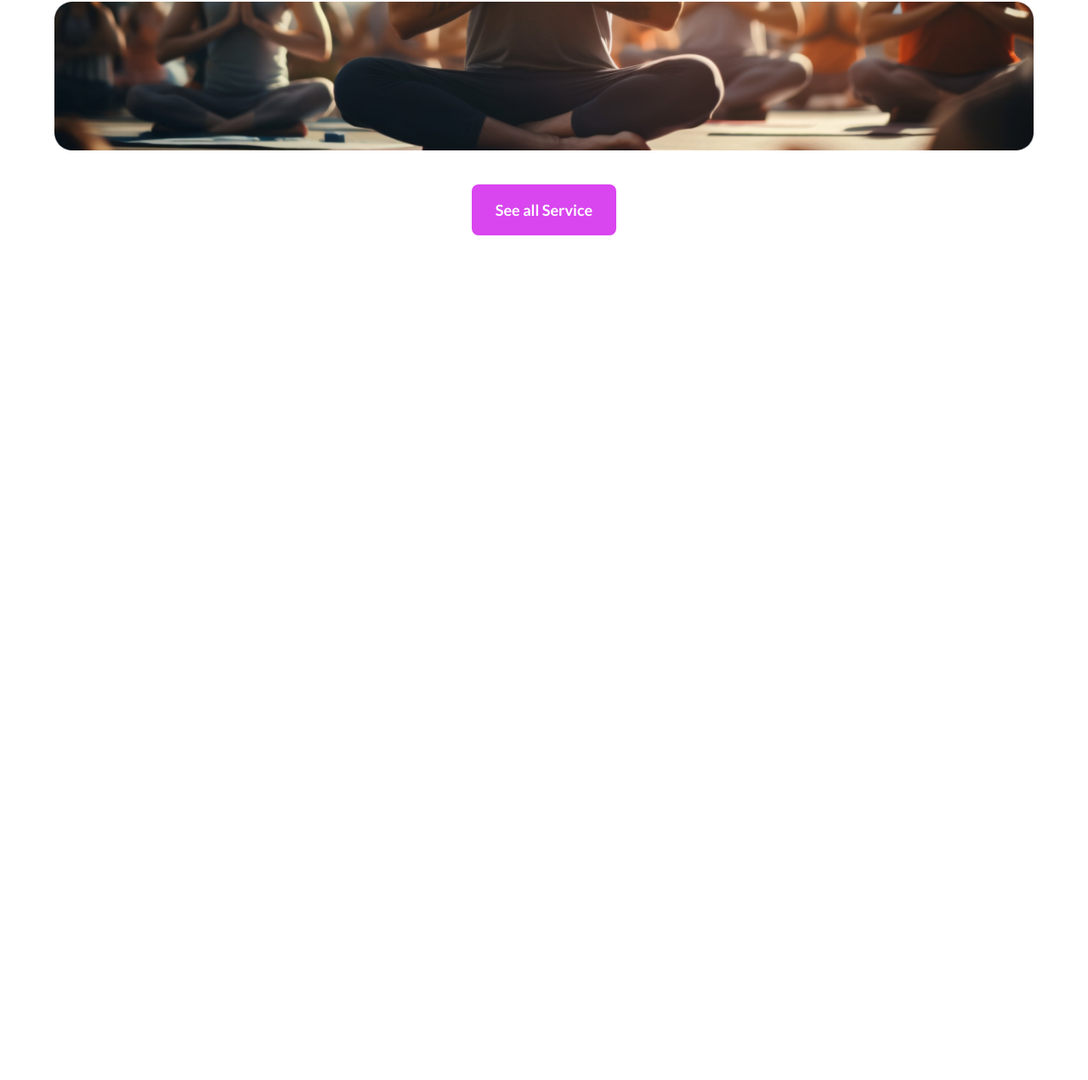
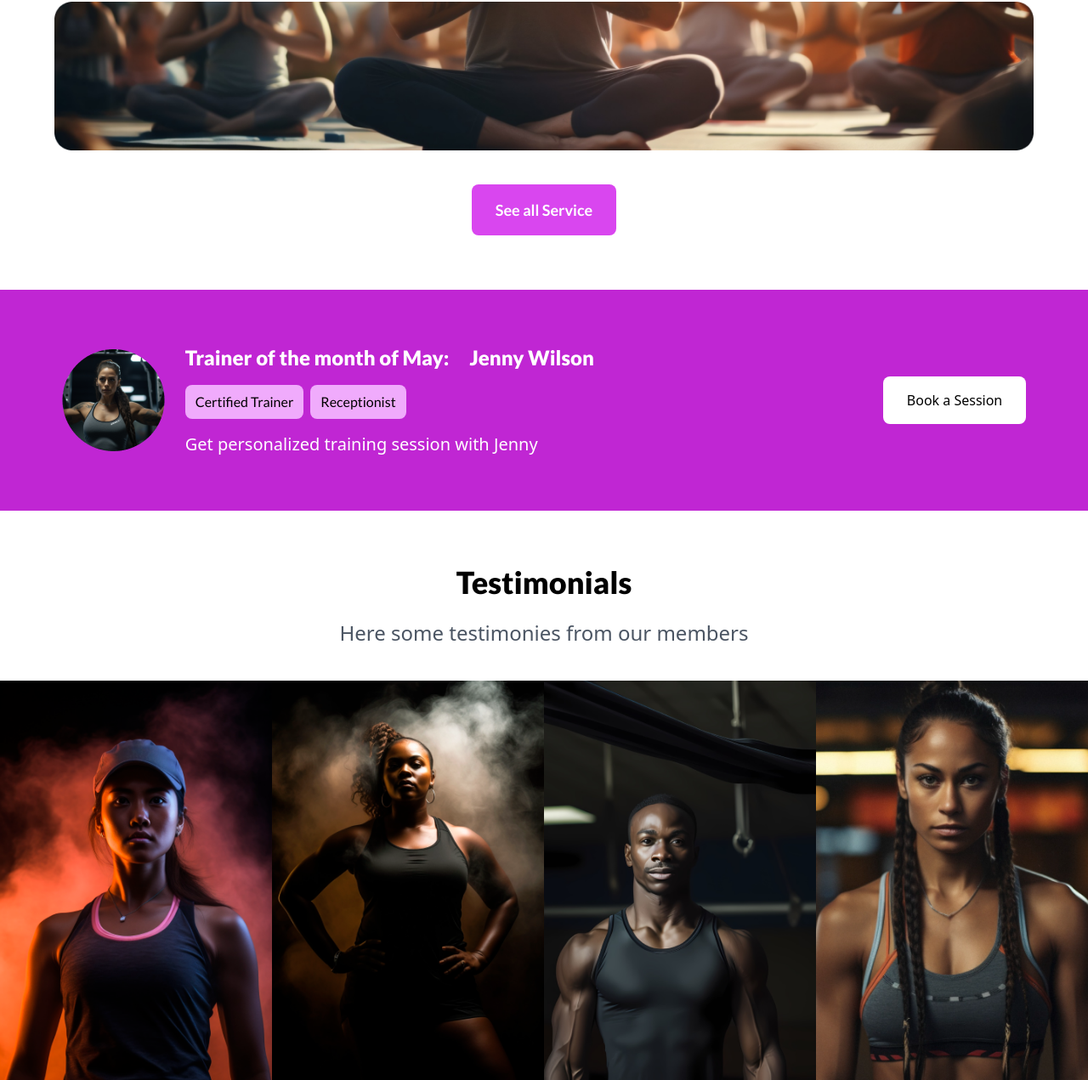
Before and after one commit to kwawbaidoo/Fitness, a website: page index.html in a window 1280 px wide. Shown: the part 3487-4758 px from the top of the page at 85% size. Before the commit the page ends 3828 px from the top, so only its background shows below. Drawn offline with Linux system fonts and the light colour scheme.

Commit message:
worked on testimonials page

```diff
--- a/index.html
+++ b/index.html
@@ -247,6 +247,36 @@
 
         <button class="rounded-lg px-7 py-4 bg-fuchsia-500 font-lato font-semibold text-lg text-white">See all Service</button>
       </section>
+
+      <section class="bg-fuchsia-600 px-6 py-16 flex items-center justify-center">
+        <div class="flex gap-[340px] items-center justify-center w-full max-w-[1149px]">
+            <div class="flex gap-6 items-center justify-center">
+                <img src="./assest/Frame 427318922.png" alt="">
+                <div class="flex flex-col gap-4">
+                    <h3 class="font-lato font-extrabold text-2xl text-white flex gap-6">
+                        <span>Trainer of the month of May:</span>
+                        <span>Jenny Wilson</span>
+                    </h3>
+                    <span class="flex gap-2">
+                        <button class="font-lato font-medium rounded-lg px-3 py-2 bg-fuchsia-300">Certified Trainer</button>
+                        <button class="font-lato font-medium rounded-lg px-3 py-2 bg-fuchsia-300">Receptionist</button>
+                    </span>
+                    <p class="font-medium text-xl text-white">Get personalized training session with Jenny</p>
+                </div>
+            </div>
+            <button class="rounded-lg bg-white px-7 py-4">Book a Session</button>
+
+        </div>
+
+      </section>
+      <section class="pt-16 flex flex-col gap-10 items- justify-">
+        <div class="flex flex-col gap-6 px-16 items-center justify-center">
+            <span class="font-extrabold font-lato text-4xl">Testimonials</span>
+            <span class="font-medium text-2xl text-gray-600">Here some testimonies from our members</span>
+        </div>
+        <img src="./assest/Frame 427318914.png" alt="">
+
+      </section>
     </main>
   </body>
 </html>
```
Also changed, not shown: style.css.
